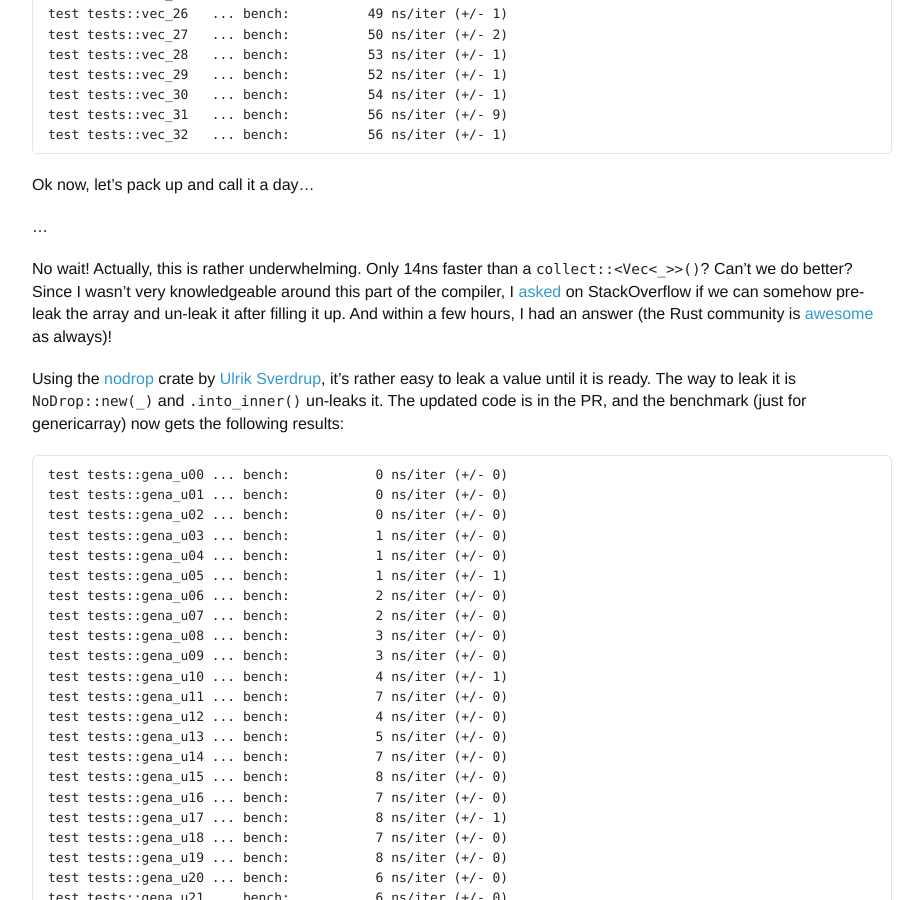
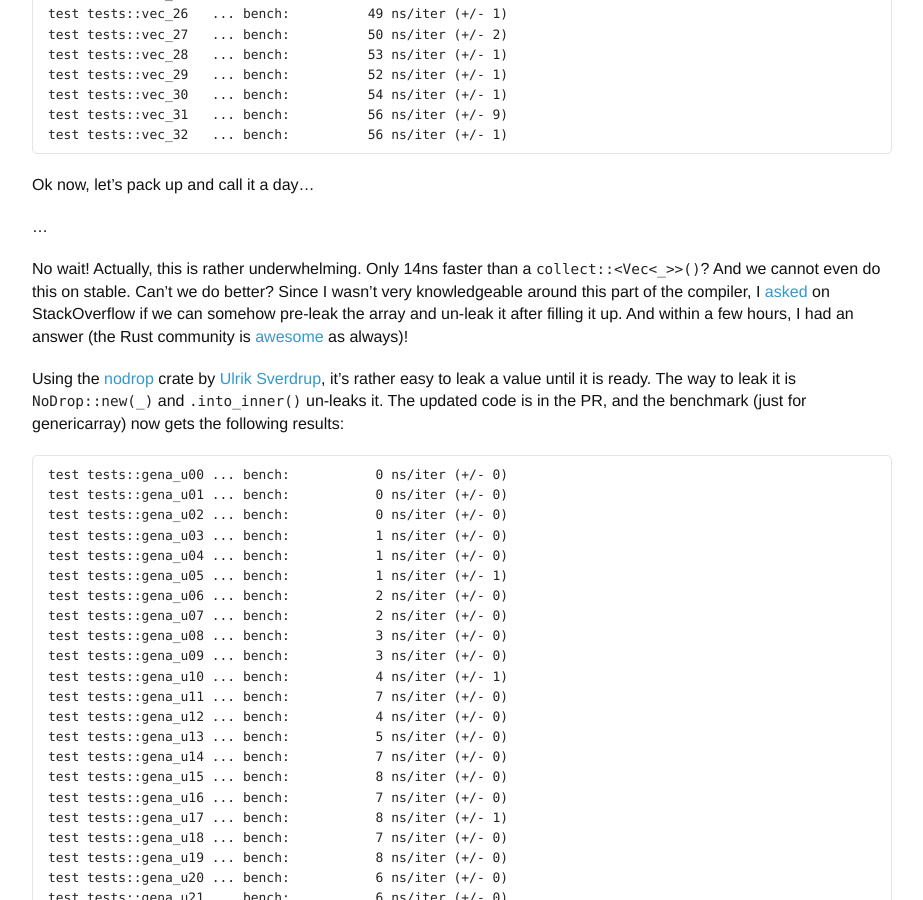
Before and after one commit to llogiq/llogiq.github.io, a Jekyll site: the page built from _posts/2016-04-28-arraymap.md, in a window 1280 px wide and 900 px high, scrolled down 6461 px. Shown: the whole window, without its empty margins (178-1101 px from the left). Built offline with Jekyll 4.4.1, drawn with Linux system fonts in a browser that asks for light colours.

Commit message:
Note about stability

```diff
--- a/_posts/2016-04-28-arraymap.md
+++ b/_posts/2016-04-28-arraymap.md
@@ -366,8 +366,8 @@ Ok now, let's pack up and call it a day...
 ...
 
 No wait! Actually, this is rather underwhelming. Only 14ns faster than a
-`collect::<Vec<_>>()`? Can't we do better? Since I wasn't very knowledgeable
-around this part of the compiler, I
+`collect::<Vec<_>>()`? And we cannot even do this on stable. Can't we do
+ better? Since I wasn't very knowledgeable around this part of the compiler, I
 [asked](https://stackoverflow.com/questions/36919842/is-there-a-way-to-pre-un-leak-a-value)
 on StackOverflow if we can somehow pre-leak the array and un-leak it after
 filling it up. And within a few hours, I had an answer (the Rust community is
```
